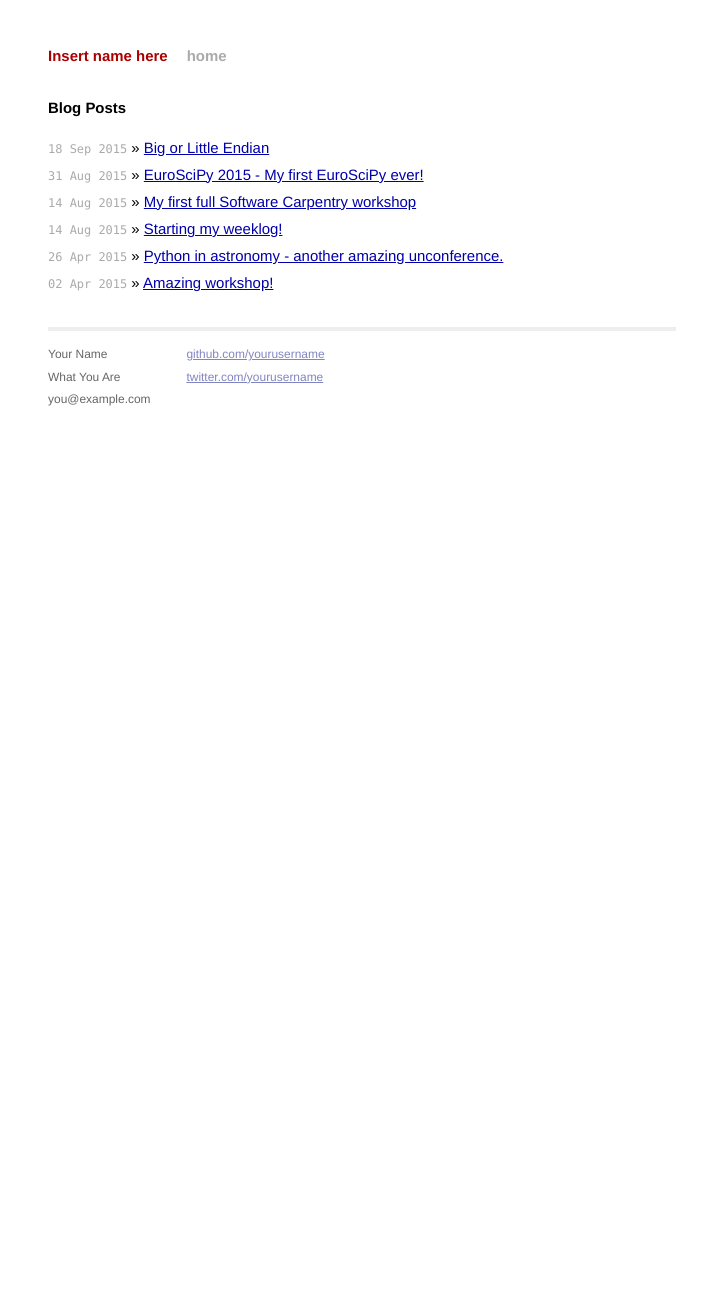
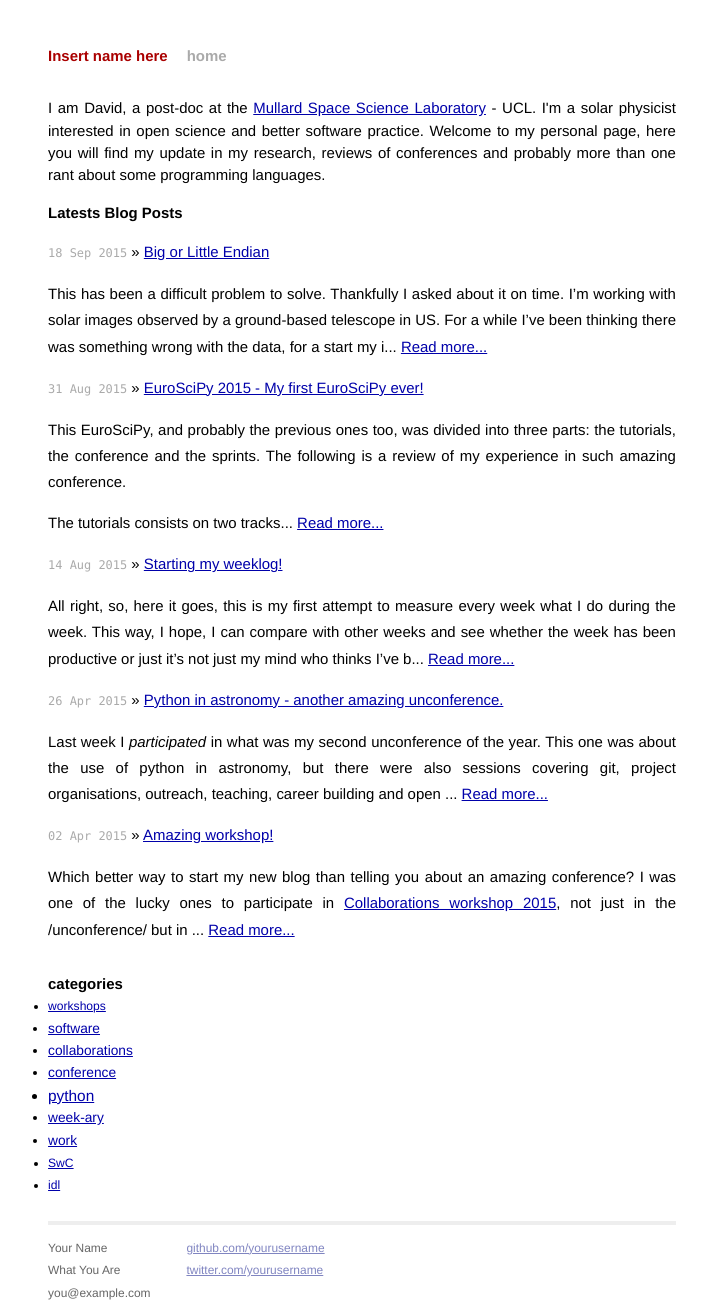
Before and after one commit to dpshelio/dpshelio.github.io, a Jekyll site: the page built from index.html, in a window 1280 px wide. Shown: the whole page, without its empty margins (278-985 px from the left). Built offline with Jekyll 4.4.1, drawn with Linux system fonts in a browser that asks for light colours; Markdown is read by kramdown in place of the engine named in the settings; before the commit the page ends 945 px from its top, so only the background shows below that.

Commit message:
Added the variable 'blog' to the blogposts and organise the categories, so they can be sorted by them.

```diff
--- a/index.html
+++ b/index.html
@@ -4,10 +4,40 @@ title: Your New Jekyll Site
 ---
 
 <div id="home">
-  <h1>Blog Posts</h1>
+  I am David, a post-doc at the <a href="http://www.ucl.ac.uk/mssl">Mullard Space Science Laboratory</a> - UCL.
+  I'm a solar physicist interested in open science and better software practice.
+
+  Welcome to my personal page, here you will find my update in my research,
+  reviews of conferences and probably more than one rant about some programming
+  languages.
+
+  <p>
+  <h1>Latests Blog Posts</h1>
   <ul class="posts">
     {% for post in site.posts %}
-      <li><span>{{ post.date | date_to_string }}</span> &raquo; <a href="{{ post.url }}">{{ post.title }}</a></li>
+    {% if post.blog == 'true' %}
+    {% capture count %}{{ count | plus: '1' }}{% endcapture %}
+      {% if count < '5' %}
+         <li><span>{{ post.date | date_to_string }}</span> &raquo; <a href="{{ post.url }}">{{ post.title }}</a>
+	   <p class="entry">{{ post.content | truncate:250 }}
+	<!--<div id="readmore">   -->
+           <a href="{{ post.url }}">Read more...</a>
+	  <!-- </div> -->
+      </p>
+	   {% endif %}
+	   {% endif %}
+    </li>
     {% endfor %}
   </ul>
 </div>
+<h2> categories </h2>
+<ul class="tags">
+  <!-- From http://vvv.tobiassjosten.net/jekyll/jekyll-tag-cloud/ -->
+{% for category in site.categories %}
+<li style="font-size: {{category | last | size | times: 100 | divided_by: site.categories.size | plus: 70 }}%">
+<a href="/blog/categories/#{{ category | first | slugize}}">
+  {{ category | first }}
+</a>
+</li>
+{% endfor %}
+</ul>
```
Also changed, not shown: _layouts/post.html (+8 -2 lines), _posts/2015/04/2015-04-02-Amazing-workshop.md (+1 -0 lines), _posts/2015/04/2015-04-26-PythonAstronomy.md (+1 -0 lines), _posts/2015/08/2015-08-14-Weeklog1.md (+3 -2 lines), _posts/2015/08/2015-08-31-EuroScipy.md (+2 -1 lines).
